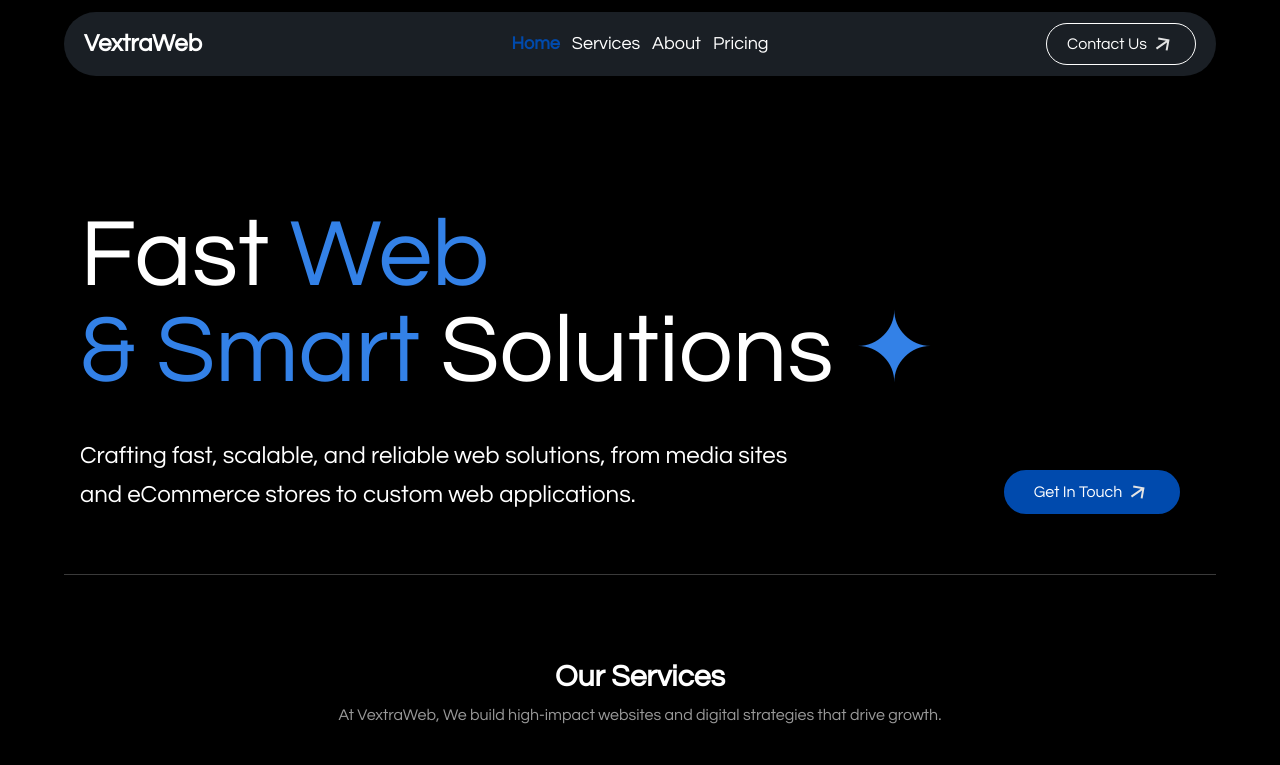
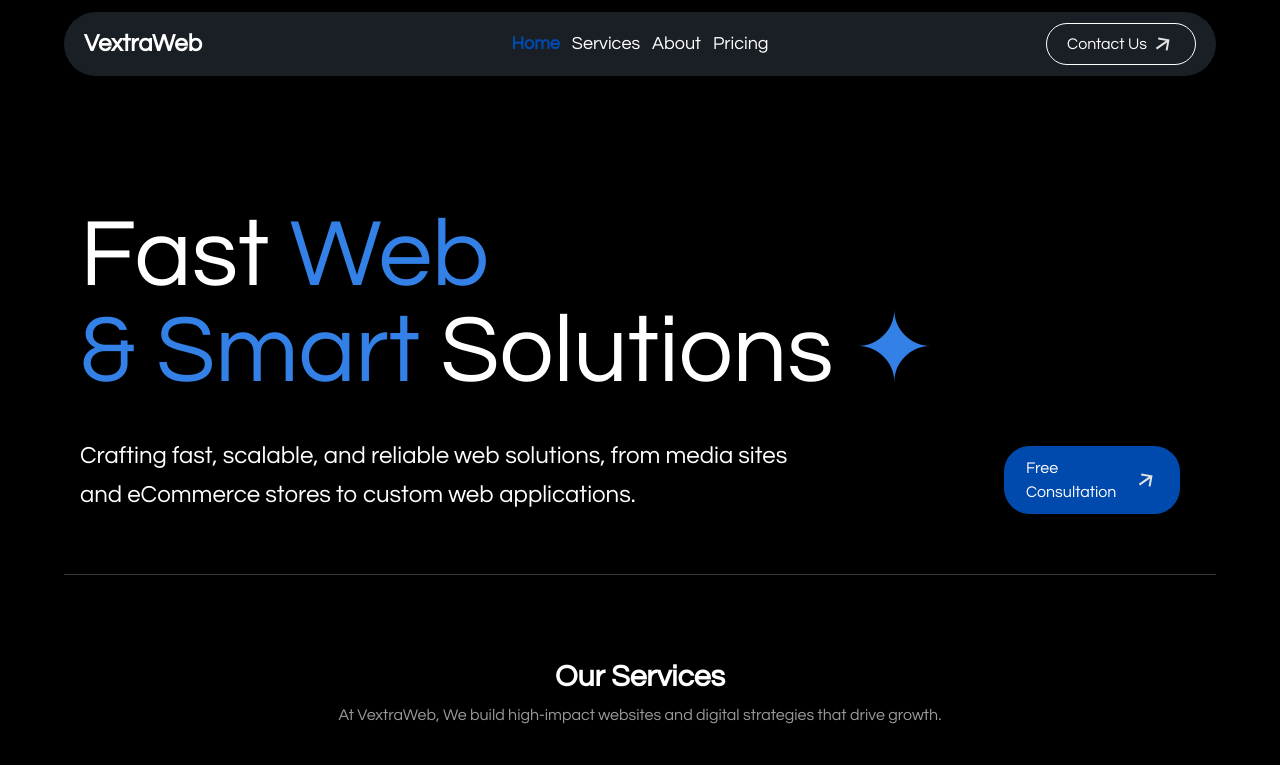
Before and after one commit to parvejtalukder/vextraweb.com, a React (Vite) app: page / in a window 1280 px wide. Shown: the top 765 px of the page. Built offline with nearby package versions, Linux system fonts and the light colour scheme.

Commit message:
Update: Free Consultation Button on Hero Section

```diff
--- a/src/pages/Main/Hero/Hero.jsx
+++ b/src/pages/Main/Hero/Hero.jsx
@@ -18,8 +18,8 @@ const Hero = () => {
                     Crafting fast, scalable, and reliable web solutions, from media sites <br className='hidden lg:block' /> and eCommerce stores to custom web applications.
                 </p>
 
-                <Link to={"/pricing"} className='flex-1'>
-                    <TwoButton className="w-full sm:w-auto h-auto" text={"Get In Touch"} />
+                <Link to={"/free-consultation"} className='flex-1'>
+                    <TwoButton className="w-full sm:w-auto h-auto" text={"Free Consultation"} />
                 </Link>
             </section>
             {/* <hr className='lg:pt-6' /> */}
```
